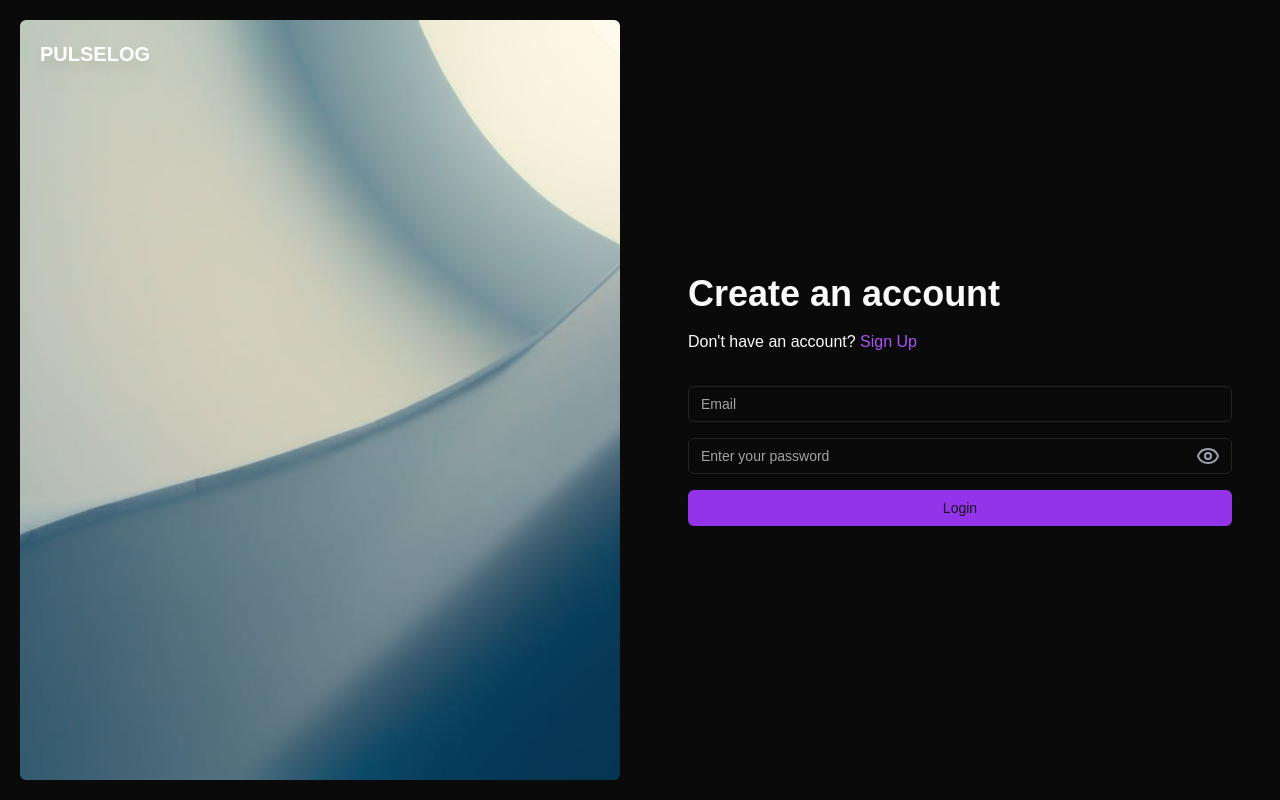
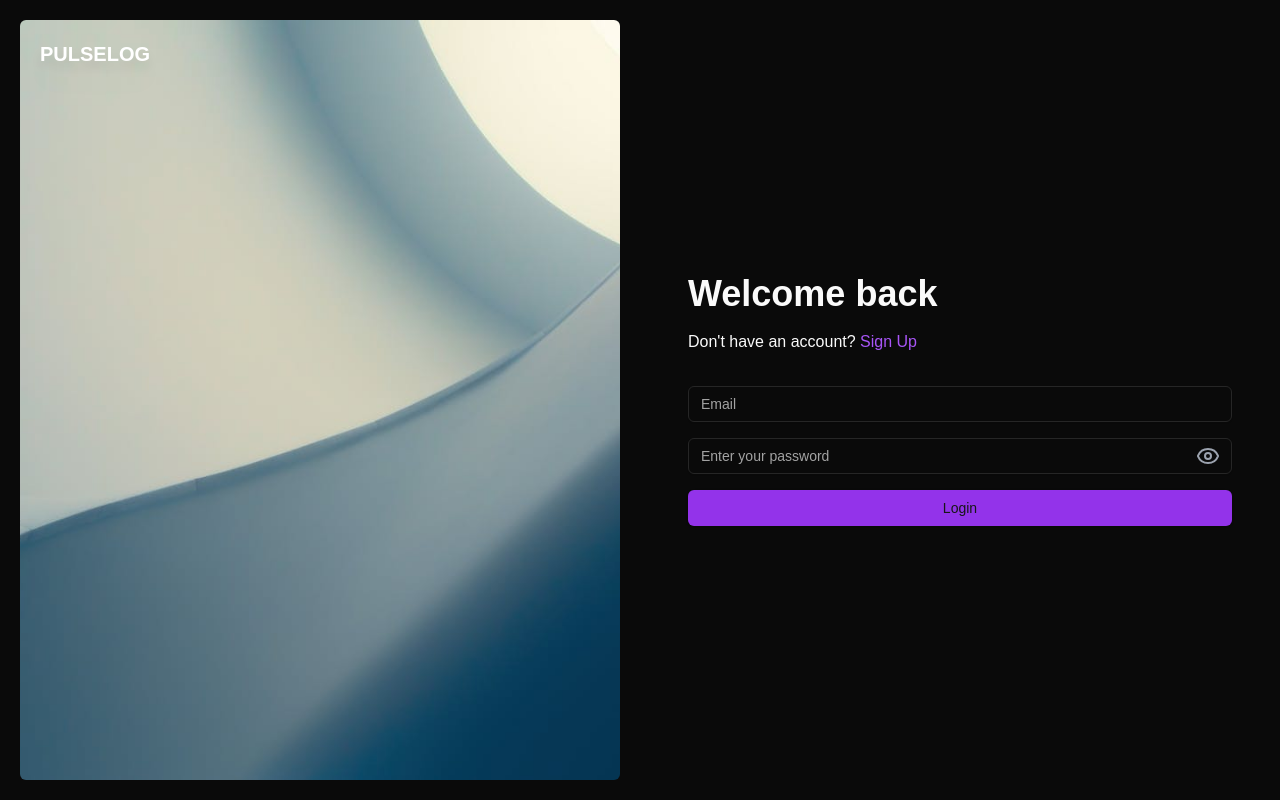
Before and after one commit to ajmalmohad/pulselog, a React (Vite) app in the folder ui/dashboard/: page /auth/login in a window 1280 px wide. Built offline with nearby package versions, Linux system fonts and the light colour scheme; no server answers.

Commit message:
chore: text

```diff
--- a/ui/dashboard/src/pages/Login.tsx
+++ b/ui/dashboard/src/pages/Login.tsx
@@ -25,7 +25,7 @@ export const LoginPage: React.FC = () => {
 
     return (
         <div className='w-full max-w-[600px]'>
-            <h2 className="text-4xl font-bold mb-4">Create an account</h2>
+            <h2 className="text-4xl font-bold mb-4">Welcome back</h2>
             <p className="mb-8">
                 Don't have an account?{' '}
                 <Link to="/auth/signup" replace className="text-purple-500 hover:underline">
```
